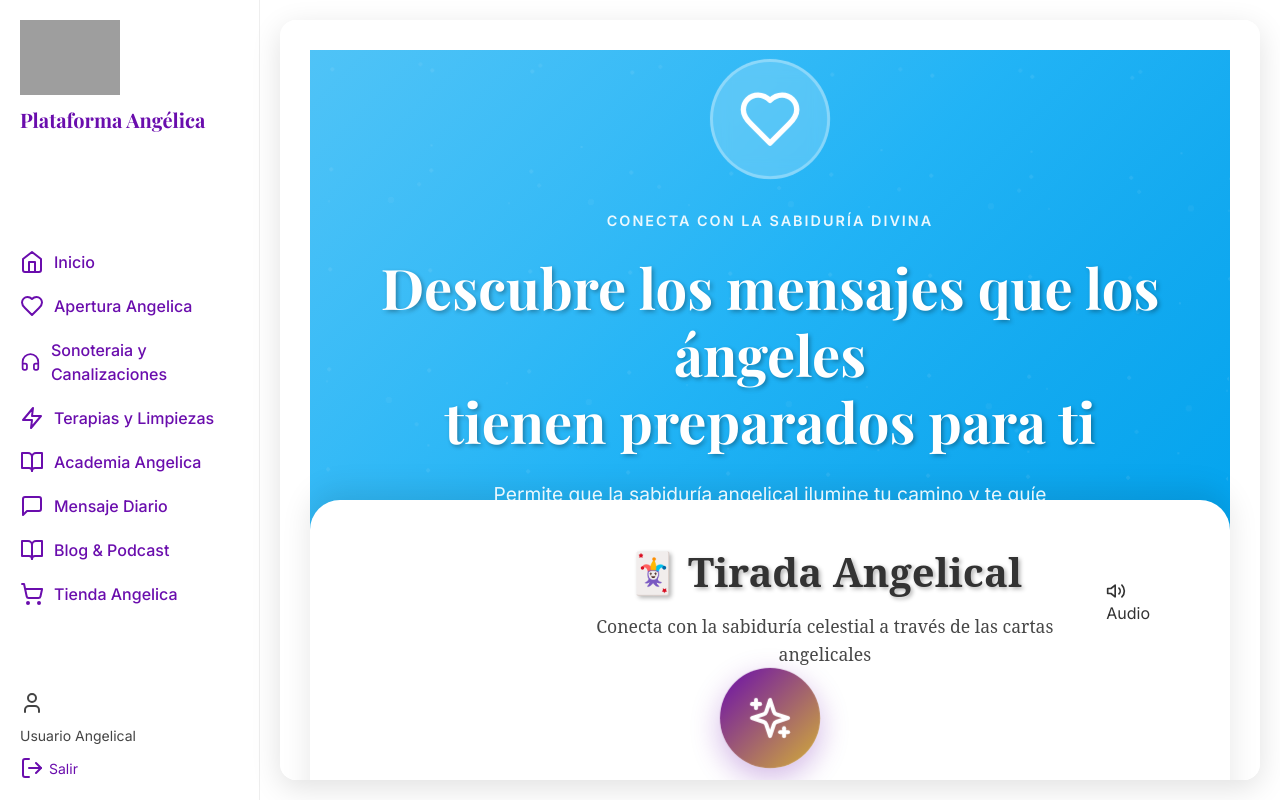
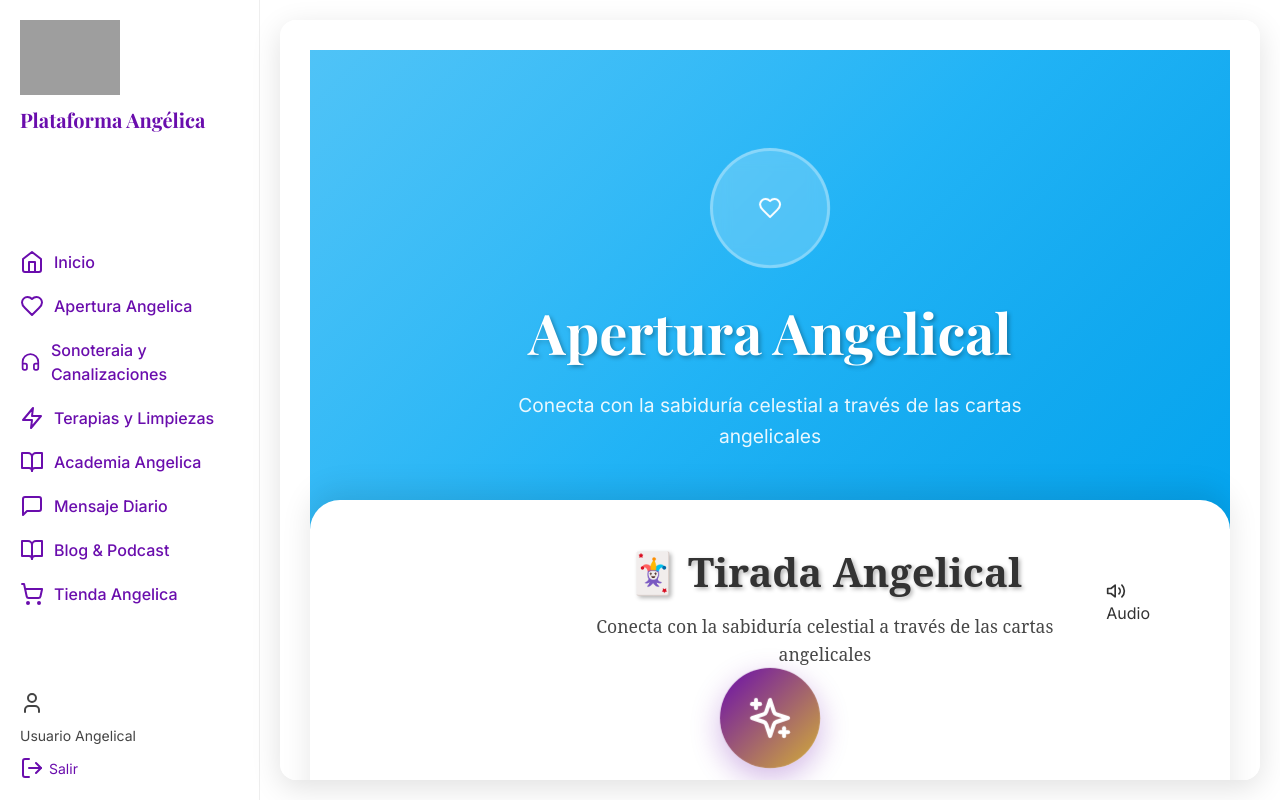
Before and after one commit to Xtina1110/Plataforma_angelica, a React (Vite) app: page /dashboard in a window 1280 px wide. Both pictures are taken after a click on the item "Apertura Angelica". Built offline with nearby package versions, Linux system fonts and the light colour scheme; grey boxes are pictures that could not be loaded.

Commit message:
Update TiradaAngelical.jsx

```diff
--- a/src/components/TiradaAngelical.jsx
+++ b/src/components/TiradaAngelical.jsx
@@ -443,37 +443,27 @@ const TiradaAngelical = ({ onVolver }) => {
 
   return (
     <div className="tirada-angelical-container">
-      {/* Header Hero Section */}
+      {/* Header Barra Superior */}
       <div className="tirada-hero-header">
-        <div className="hero-background">
-          <div className="hero-overlay"></div>
-          <div className="hero-angels-bg"></div>
-        </div>
+        <div className="hero-background"></div>
+        <div className="hero-overlay"></div>
 
         <div className="hero-content">
           <button
             onClick={onVolver}
             className="btn-volver-hero"
           >
-            <ArrowLeft className="w-5 h-5" />
+            <ArrowLeft className="w-4 h-4" />
             Volver al Dashboard
           </button>
 
           <div className="hero-main-content">
             <div className="hero-icon">
-              <Heart className="w-16 h-16" />
+              <Heart className="w-6 h-6" />
             </div>
-
             <div className="hero-text">
-              <span className="hero-subtitle">CONECTA CON LA SABIDURÍA DIVINA</span>
-              <h1 className="hero-title">
-                Descubre los mensajes que los ángeles
-                <br />
-                tienen preparados para ti
-              </h1>
-              <p className="hero-description">
-                Permite que la sabiduría angelical ilumine tu camino y te guíe hacia las respuestas que tu alma busca
-              </p>
+              <h1 className="hero-title">Apertura Angelical</h1>
+              <p className="hero-description">Conecta con la sabiduría celestial a través de las cartas angelicales</p>
             </div>
           </div>
         </div>
```
